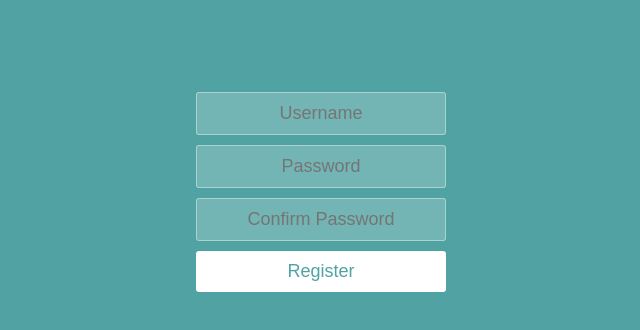
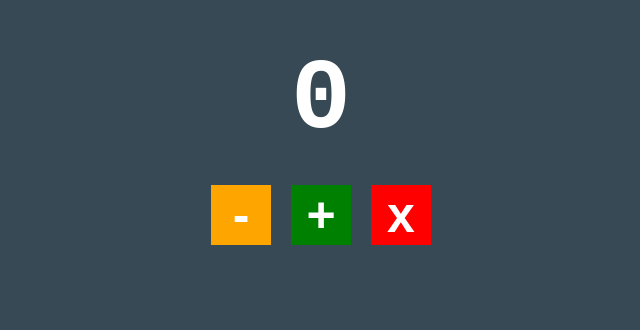
Before and after one commit to MaazShah2060/Learning-React, a React (Create React App) app: page / in a window 1280 px wide. Shown: the part 136-466 px from the top of the page, without its empty margins (319-959 px from the left). Built offline with nearby package versions, Linux system fonts and the light colour scheme.

Commit message:
Introduction to React Hooks --> useState()

```diff
--- a/public/styles.css
+++ b/public/styles.css
@@ -1,57 +1,40 @@
-* {
-  box-sizing: border-box;
-  margin: 0;
-  padding: 0;
-  font-weight: 300;
+body {
+  font: normal 14px/100% "Andale Mono", AndaleMono, monospace;
+  color: #fff;
+  padding: 50px;
+  width: 300px;
+  margin: 0 auto;
+  background-color: #374954;
+  text-align: center;
 }
 
-body {
-  font-family: "Source Sans Pro", sans-serif;
-  color: white;
-  font-weight: 300;
-  background: #50a3a2;
-  width: 100%;
-  height: 100%;
+h1 {
+  font-size: 100px;
 }
 
 .container {
-  margin: 10% auto;
-  padding: 80px 0;
-  text-align: center;
+  margin: 60% auto;
 }
 
-.container h1 {
-  font-size: 40px;
-  font-weight: 200;
+button {
+  display: inline-block;
+  border: 0;
+  width: 60px;
+  margin: 10px;
+  text-align: center;
+  color: #fff;
+  font-weight: bold;
+  font-size: 50px;
 }
 
-form {
-  padding: 20px 0;
-  position: relative;
-}
-form input {
-  border: 1px solid rgba(252, 252, 252, 0.4);
-  background-color: rgba(252, 252, 252, 0.2);
-  width: 250px;
-  border-radius: 3px;
-  font-family: "Source Sans Pro", sans-serif;
-  padding: 10px 15px;
-  margin: 0 auto 10px auto;
-  display: block;
-  text-align: center;
-  font-size: 18px;
-  color: white;
-  font-weight: 300;
+.remove {
+  background-color: orange;
 }
 
-form button {
-  appearance: none;
-  outline: 0;
-  background-color: white;
-  border: 0;
-  padding: 10px 15px;
-  color: #50a3a2;
-  border-radius: 3px;
-  width: 250px;
-  font-size: 18px;
+.add {
+  background-color: green;
 }
+
+.delete {
+  background-color: red;
+}
--- a/src/components/App.jsx
+++ b/src/components/App.jsx
@@ -1,15 +1,31 @@
-import React from "react";
-import Form from "./Form";
-
-var userIsRegistered = false;
+import React, { useState } from "react";
 
 function App() {
+  const [count, setCount] = useState(0);
+
+  function increase() {
+    setCount(count + 1);
+  }
+  function decrease() {
+    setCount(count - 1);
+  }
+  function reset() {
+    setCount(count - count);
+  }
   return (
     <div className="container">
-      <Form />
+      <h1>{count}</h1>
+      <button className="remove" onClick={decrease}>
+        -
+      </button>
+      <button className="add" onClick={increase}>
+        +
+      </button>
+      <button className="delete" onClick={reset}>
+        x
+      </button>
     </div>
   );
 }
 
 export default App;
-export {userIsRegistered};
--- a/src/components/Form.jsx
+++ /dev/null
@@ -1,15 +0,0 @@
-import React from "react";
-import {userIsRegistered} from "./App";
-
-function Form() {
-  return (
-    <form className="form">
-      <input type="text" placeholder="Username" />
-      <input type="password" placeholder="Password" />
-      {!userIsRegistered && <input type="password" placeholder="Confirm Password" />}
-      {userIsRegistered ? <button type="submit">Login</button> : <button type="submit">Register</button>}
-    </form>
-  );
-}
-
-export default Form;
```
Also changed, not shown: src/index.js (+5 -2 lines).
